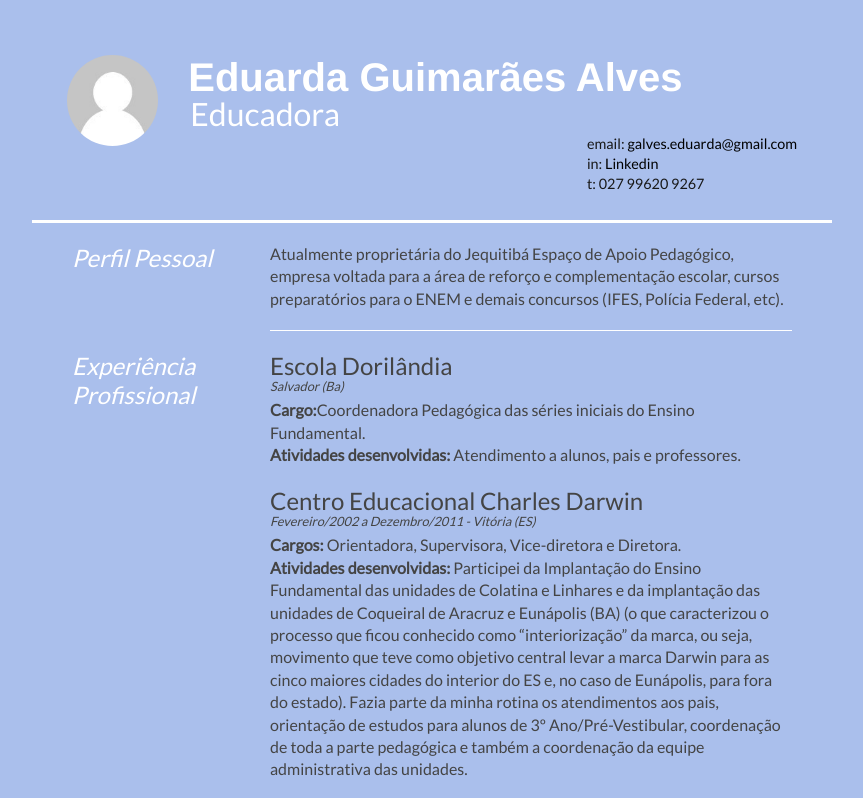
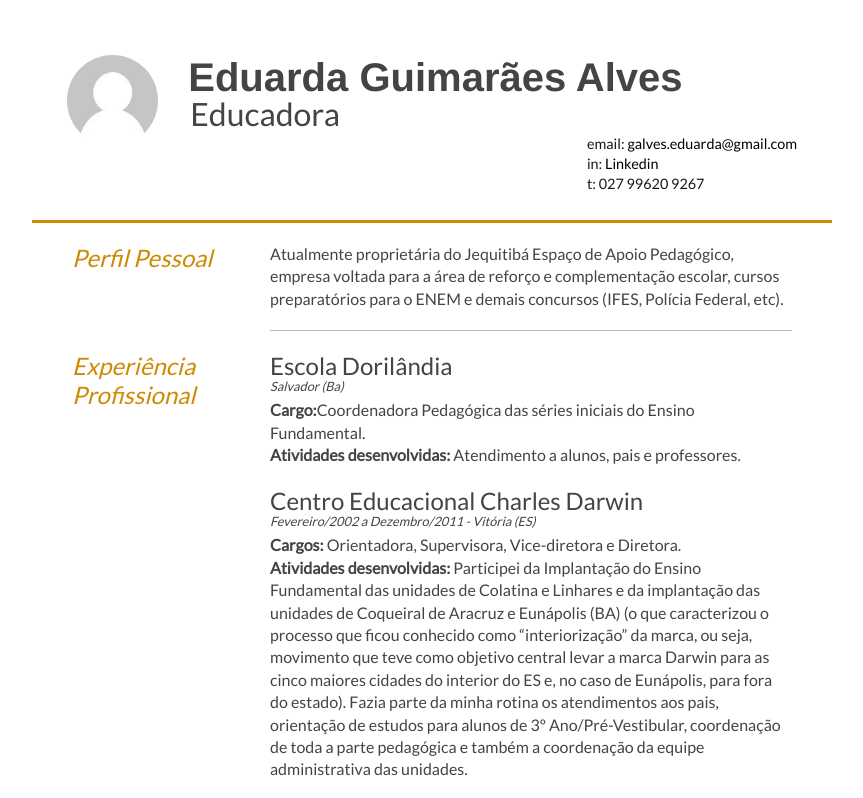
Before and after one commit to Kenzie-Academy-Brasil-Developers/estilizar-curriculo-sprint-2-guimaraesalves, a plain HTML site: page index.html in a window 1280 px wide. Shown: the top 798 px of the page, without its empty margins (208-1071 px from the left). Drawn offline with Linux system fonts and the light colour scheme.

Commit message:
css original

```diff
--- a/style.css
+++ b/style.css
@@ -80,7 +80,6 @@ body {
   font-size: 16px;
   color: #f3f3f3;
   font-family: "Lato", sans-serif;
-  background-color: #aabfec;
 }
 
 .clear {
@@ -103,7 +102,7 @@ p {
 .mainDetails {
   padding: 25px 35px;
   border-bottom: solid;
-  border-color: #ffff;
+  border-color: #cf8a05;
 }
 
 #name h1 {
@@ -111,13 +110,12 @@ p {
   font-weight: 700;
   margin-bottom: -6px;
   font-family: "Helvetica", sans-serif;
-  color: #ffff;
+  color: #444444;
 }
 
 #name h2 {
   font-size: 2em;
   margin-left: 2px;
-  color: #ffff;
 }
 
 #mainArea {
@@ -179,13 +177,13 @@ section:last-child {
 .sectionTitle {
   float: left;
   width: 25%;
-  color: #ffff;
+  color: #cf8a05;
 }
 
 .sectionContent {
   float: right;
   width: 72.5%;
-  border-bottom: 1px solid #ffff;
+  border-bottom: 1px solid #bebdbd;
 }
 
 .sectionTitle h1 {
```
